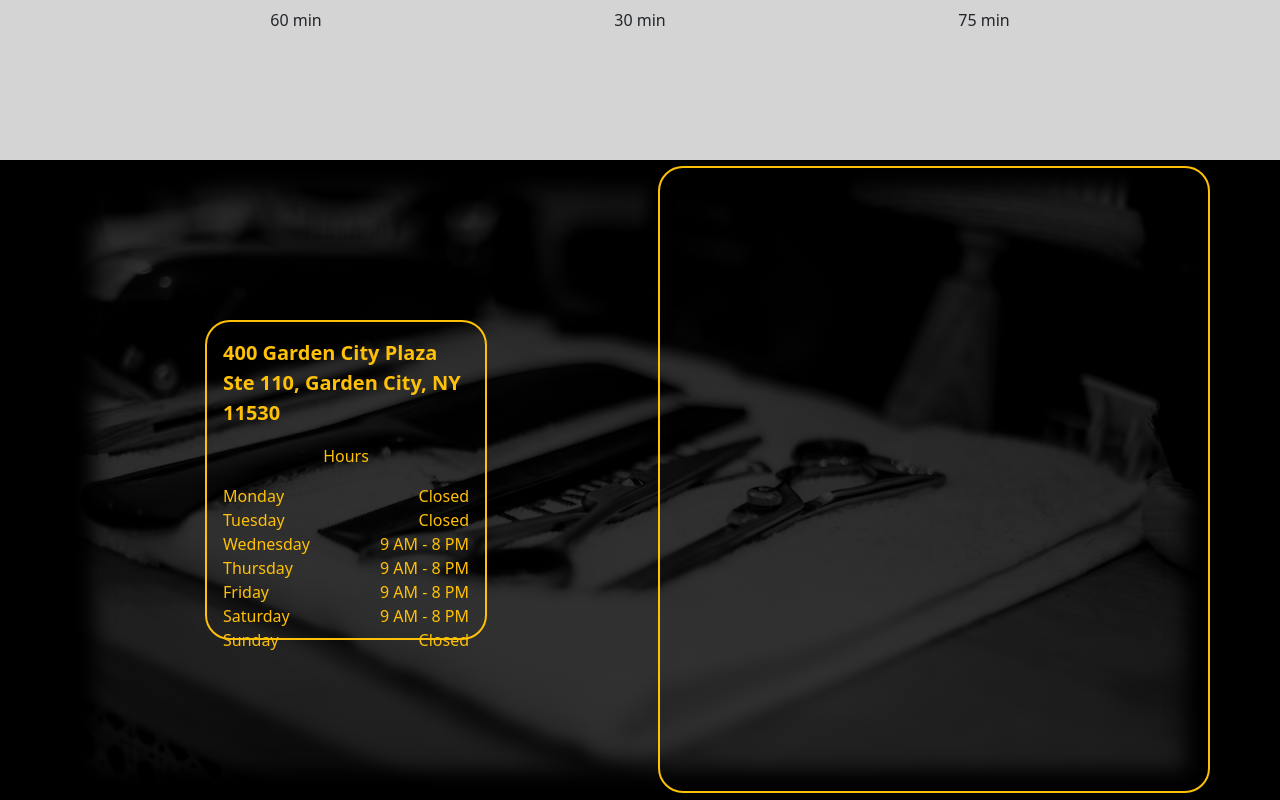
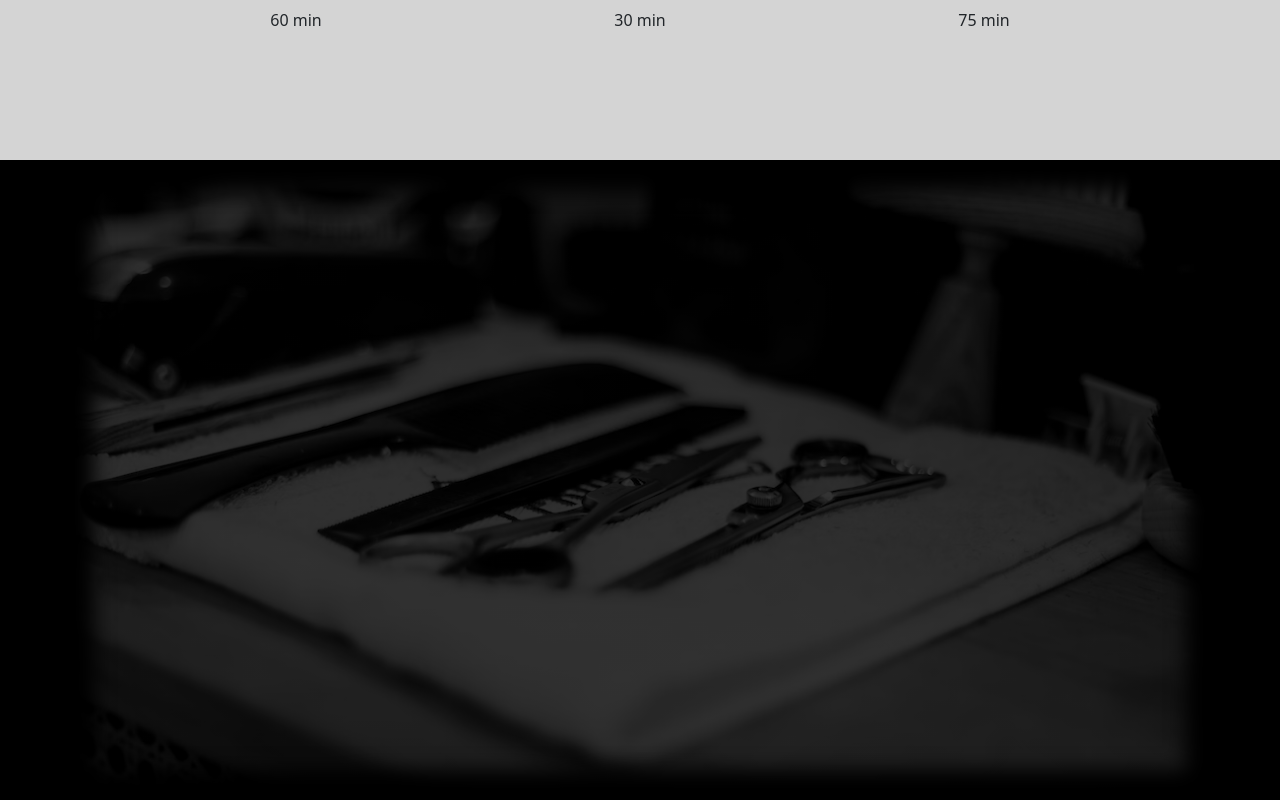
Before and after one commit to Mtuozzo86/barber, a React (Create React App) app: page / in a window 1280 px wide. Shown: the part 1306-2106 px from the top of the page. Built offline with nearby package versions, Linux system fonts and the light colour scheme.

Commit message:
fixing flex in about section

```diff
--- a/src/components/About.css
+++ b/src/components/About.css
@@ -17,8 +17,7 @@
 .about-first {
     border: 2px #ffc107 solid;
     border-radius: 25px;
-    height:50%;
-    width: 50%;
+    min-width: 30%;
     margin: auto;
 }
 
--- a/src/components/About.js
+++ b/src/components/About.js
@@ -2,18 +2,20 @@ import React from "react";
 import "./About.css";
 import Row from "react-bootstrap/Row";
 import Col from "react-bootstrap/Col";
+import { Container } from "react-bootstrap";
 
 function About() {
   return (
     <div className="about-section">
-      <div className="about-container">
-        <Row className="h-100">
+      <div className="about-container d-flex flex-wrap">
+        {/* <Row className="h-100">
           <Col className="d-flex h-100 text-warning">
             <div className="d-flex flex-column about-first p-3">
               <p className="fs-5 fw-semibold">
                 400 Garden City Plaza Ste 110, Garden City, NY 11530
               </p>
               <p className="text-center">Hours</p>
+
               <Row>
                 <Col>Monday</Col>
                 <Col className="text-end">Closed</Col>
@@ -45,11 +47,9 @@ function About() {
             </div>
           </Col>
           <Col className="d-flex h-100 text-warning">
-            <div className="about-second">
-
-            </div>
+            <div className="about-second"></div>
           </Col>
-        </Row>
+        </Row> */}
       </div>
     </div>
   );
```
